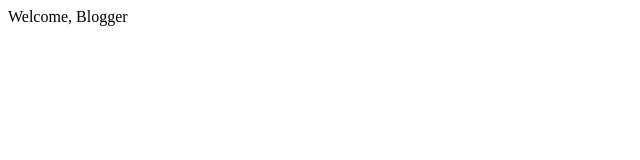
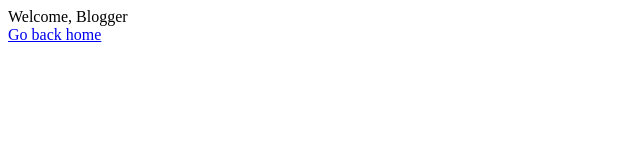
Before and after one commit to dacicus75/next-project, a Next.js app: page /blog in a window 1280 px wide. Shown: the top 160 px of the page, without its empty margins (0-640 px from the left). Built offline with nearby package versions, Linux system fonts and the light colour scheme.

Commit message:
added link route

```diff
--- a/pages/blog/index.js
+++ b/pages/blog/index.js
@@ -1,14 +1,17 @@
 import Head from 'next/head'
-
+import Link from 'next/link'
 
 function Home() {
     return (
-        <>
-          <Head>
-        <title>Blog </title>
-        <meta name="viewport" content="initial-scale=1.0, width=device-width"/>
-    </Head>
+    <>
+        <Head>
+            <title>Blog </title>
+            <meta name="viewport" content="initial-scale=1.0, width=device-width"/>
+        </Head>
     <div>Welcome, Blogger</div>
+        <Link href="/">
+        <a>Go back home</a>
+        </Link>
     </>
     )
 }
```
